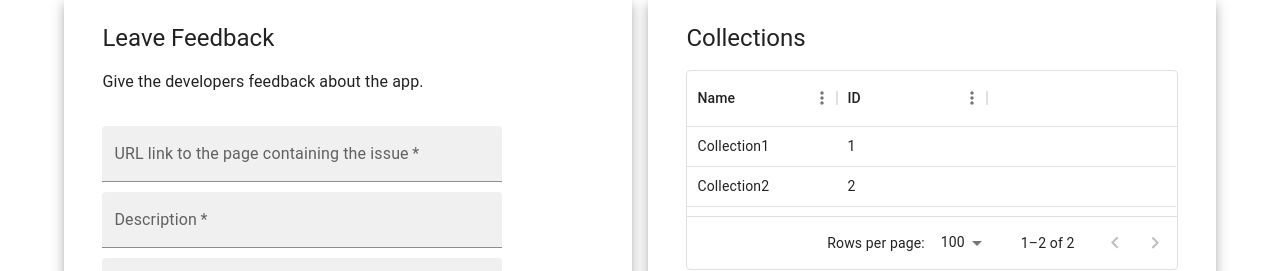
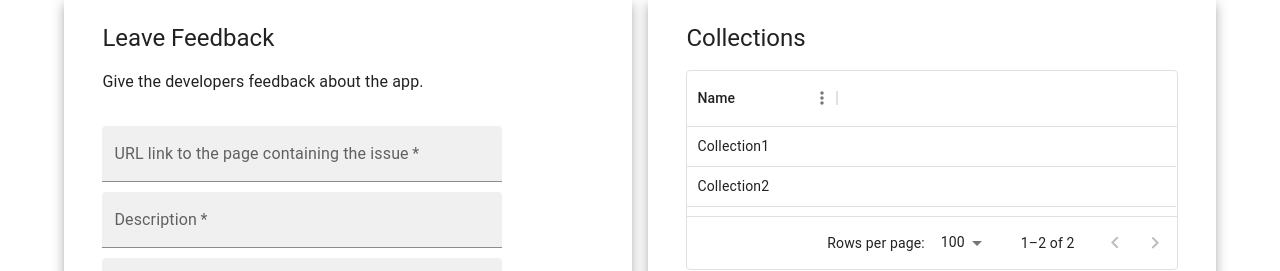
Before and after one commit to NerdyWithZainab/video-annotator, a Next.js app: page /me in a window 1280 px wide. Shown: the part 593-864 px from the top of the page. Built offline with nearby package versions, Linux system fonts and the light colour scheme; no server answers.

Commit message:
actually implement the colNamesToDisplay prop

```diff
--- a/components/DataTable/index.tsx
+++ b/components/DataTable/index.tsx
@@ -5,7 +5,7 @@ import { useMemo } from "react";
 const DataTable: React.FC<{
   data: {}[];
   colNamesToDisplay?: { [key: string]: any };
-}> = ({ data, colNamesToDisplay = { name: "Name", id: "ID" } }) => {
+}> = ({ data, colNamesToDisplay = {} }) => {
   const colNamesToDisplayKeys: string[] = useMemo(() => {
     return Object.keys(colNamesToDisplay) || [];
   }, [colNamesToDisplay]);
@@ -15,24 +15,21 @@ const DataTable: React.FC<{
   }, [colNamesToDisplayKeys]);
 
   const rows: GridRowsProp = useMemo(() => {
-    let tracker: number = 0;
     return data?.map((dataRow, idx) => {
-      tracker++;
       let dataRowWithOnlyDesiredCols: { [key: string]: any } = dataRow;
       if (shouldFilter) {
         dataRowWithOnlyDesiredCols = reduce(
           dataRow,
           (memo: {}, col: any, colKey: string) => {
-            if (colNamesToDisplayKeys.includes(colKey)) {
-              return { ...memo, [colKey]: col };
-            } else {
-              return { ...memo };
-            }
+            const safeToInclude: boolean =
+              colNamesToDisplayKeys.includes(colKey);
+            return safeToInclude ? { ...memo, [colKey]: col } : { ...memo };
           },
           {}
         );
       }
       const renamedDataRow: { [key: string]: any } = reduce(
+        // can't include in above reduce because this time I need the index number
         Object.values(dataRowWithOnlyDesiredCols),
         (memo: {}, el: any, elIdx: number) => {
           const colNum: number = elIdx + 1;
@@ -45,18 +42,15 @@ const DataTable: React.FC<{
   }, [colNamesToDisplayKeys, data, shouldFilter]);
 
   const columns: GridColDef[] = useMemo(() => {
-    const safePrototypeRow: { [key: string]: any } = data[0] || {};
+    const safePrototypeRow: { [key: string]: any } = data[0] || {}; // assumes that the first row of the data has all of the columns desired (i.e., that it's a good prototype to use)
     let prototypeRowWithOnlyDesiredCols: { [key: string]: any } =
       safePrototypeRow;
     if (shouldFilter) {
       prototypeRowWithOnlyDesiredCols = reduce(
         safePrototypeRow,
         (memo: {}, col: any, colKey: string) => {
-          if (colNamesToDisplayKeys.includes(colKey)) {
-            return { ...memo, [colKey]: col };
-          } else {
-            return { ...memo };
-          }
+          const safeToInclude: boolean = colNamesToDisplayKeys.includes(colKey);
+          return safeToInclude ? { ...memo, [colKey]: col } : { ...memo };
         },
         {}
       );
@@ -64,10 +58,10 @@ const DataTable: React.FC<{
     let tracker: number = 0;
     return map(prototypeRowWithOnlyDesiredCols, (el, elKey) => {
       tracker++; // tracker seems needed because I can't get both the keys and the indexes in map(obj)
-      const cleanHeader: string =
-        colNamesToDisplay[elKey] || elKey.trim().toLowerCase();
+      const cleanHeader: string = elKey.trim().toLowerCase();
 
       const headerName: string =
+        colNamesToDisplay[elKey] ||
         cleanHeader.charAt(0).toUpperCase() + cleanHeader.slice(1);
       return {
         field: "col" + tracker,
--- a/components/MyCollectionsPanel/index.tsx
+++ b/components/MyCollectionsPanel/index.tsx
@@ -11,7 +11,7 @@ const MyCollectionsPanel: React.FC<{
       titleDefault="Collections"
       key="collections-log"
     >
-      <DataTable data={myCollectionData} />
+      <DataTable data={myCollectionData} colNamesToDisplay={{ name: "Name" }} />
     </InfoPanel>
   );
 };
```
